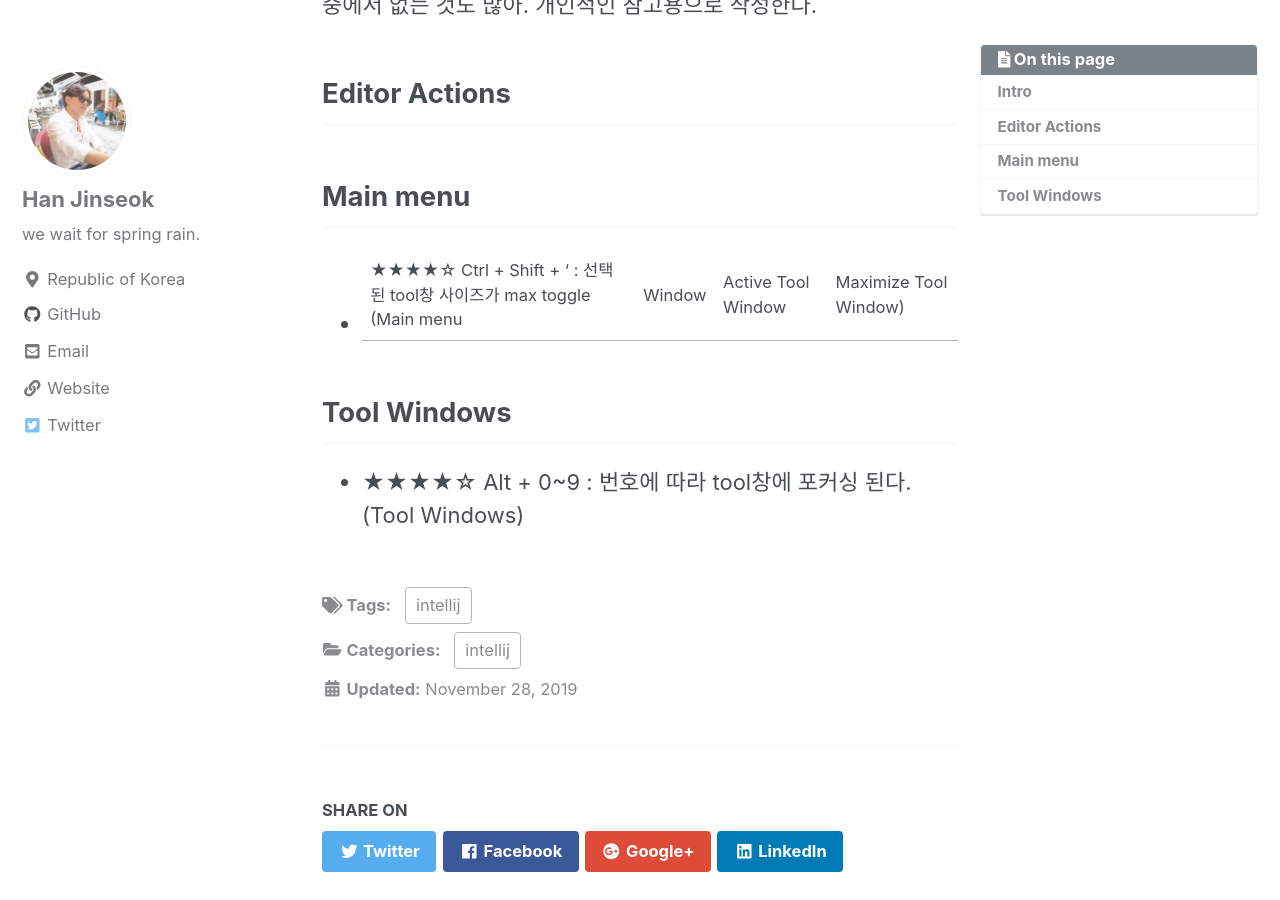
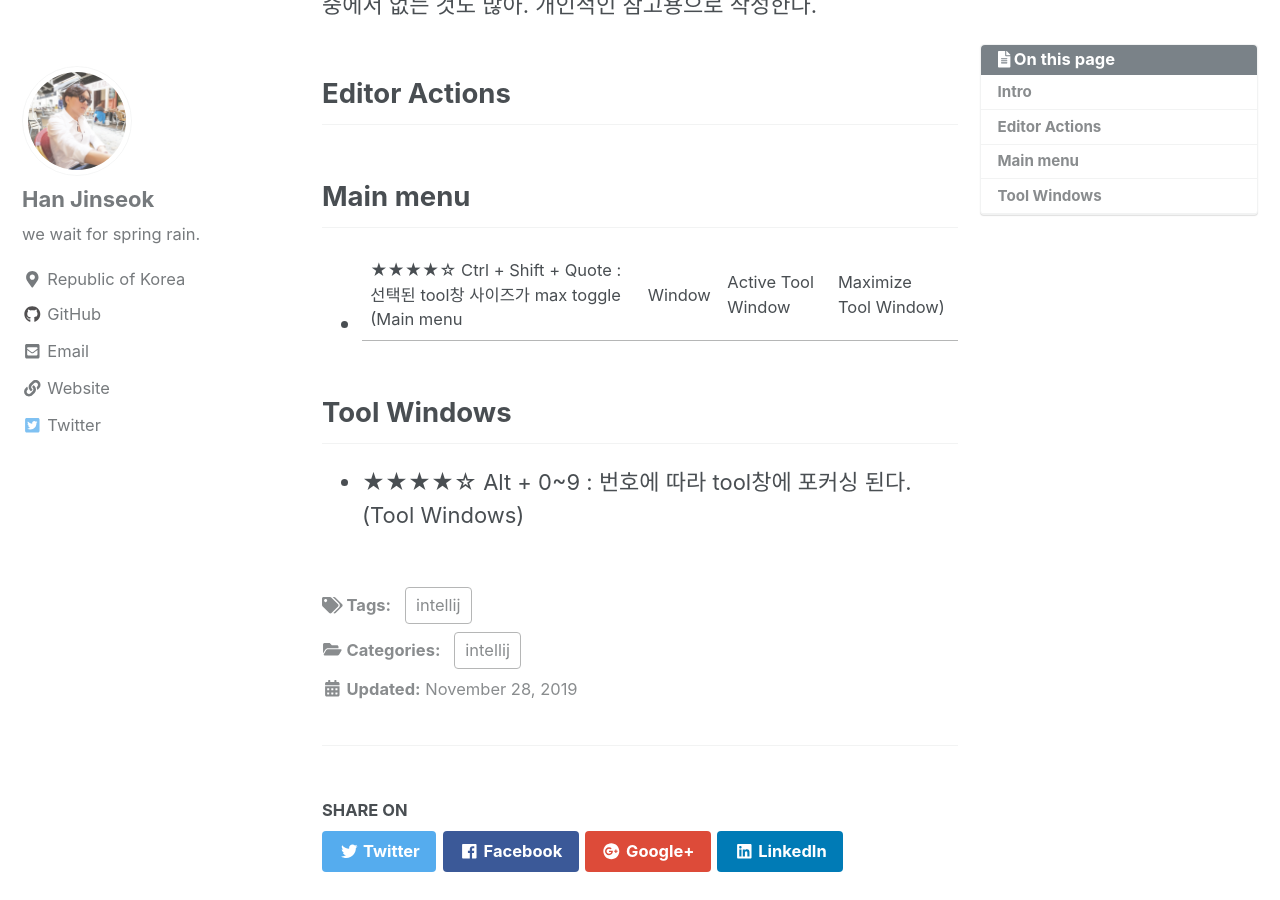
Before and after one commit to moregorenine/moregorenine.github.io, a Jekyll site: the page built from _posts/intellij/2019-11-28-intellij-keymap.md, in a window 1280 px wide and 900 px high, scrolled down 394 px. Built offline with Jekyll 4.4.1, drawn with Linux system fonts in a browser that asks for light colours; nearby versions of some CDN libraries; comment, search, counter and statistics services are not loaded; a style sheet for code colours, icons or effects is not loaded.

Commit message:
Update 2019-11-28-intellij-keymap.md

```diff
--- a/_posts/intellij/2019-11-28-intellij-keymap.md
+++ b/_posts/intellij/2019-11-28-intellij-keymap.md
@@ -18,7 +18,7 @@ eclipse, vscode, intellij 혼합해서 사용하다 보니 단축키가 자주
 ## Editor Actions
 
 ## Main menu
-- ★★★★☆ Ctrl + Shift + ' : 선택된 tool창 사이즈가 max toggle (Main menu | Window | Active Tool Window | Maximize Tool Window)
+- ★★★★☆ Ctrl + Shift + Quote : 선택된 tool창 사이즈가 max toggle (Main menu | Window | Active Tool Window | Maximize Tool Window)
 
 ## Tool Windows
 - ★★★★☆ Alt + 0~9 : 번호에 따라 tool창에 포커싱 된다. (Tool Windows)
```
